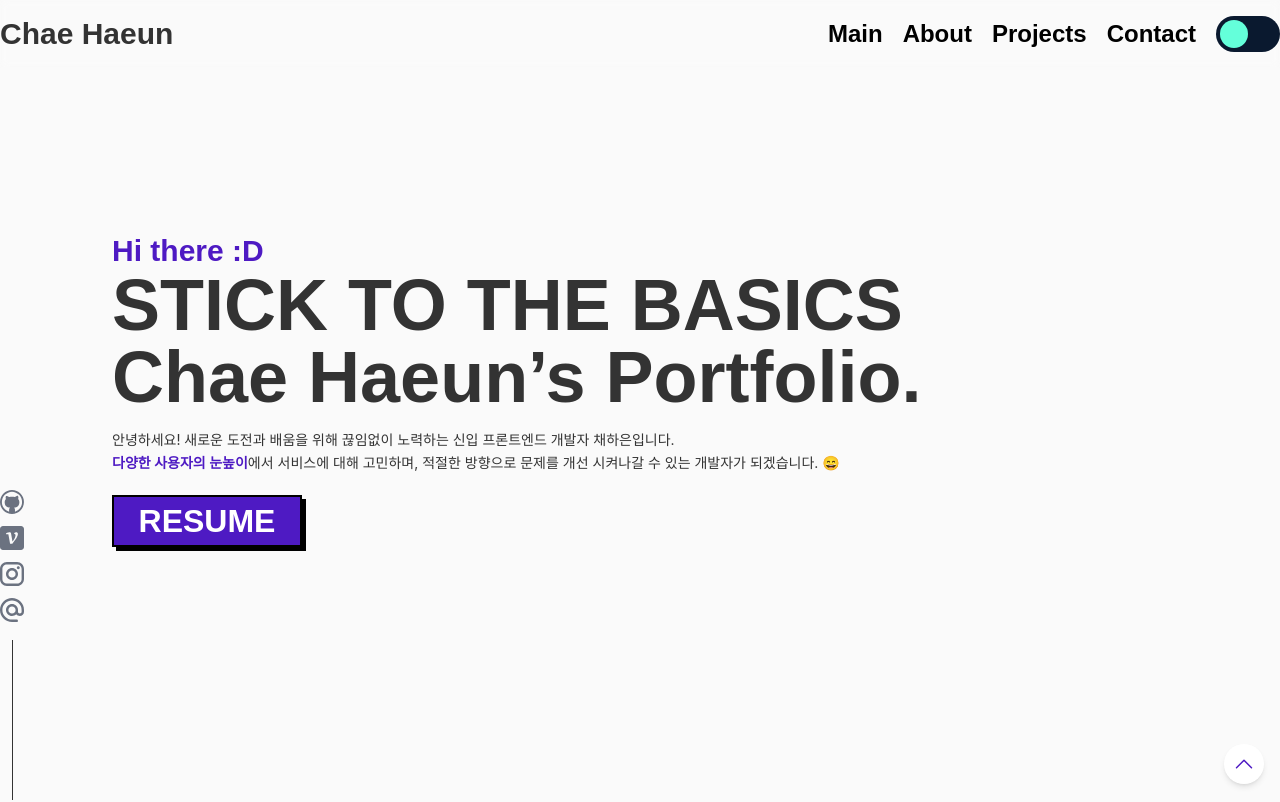
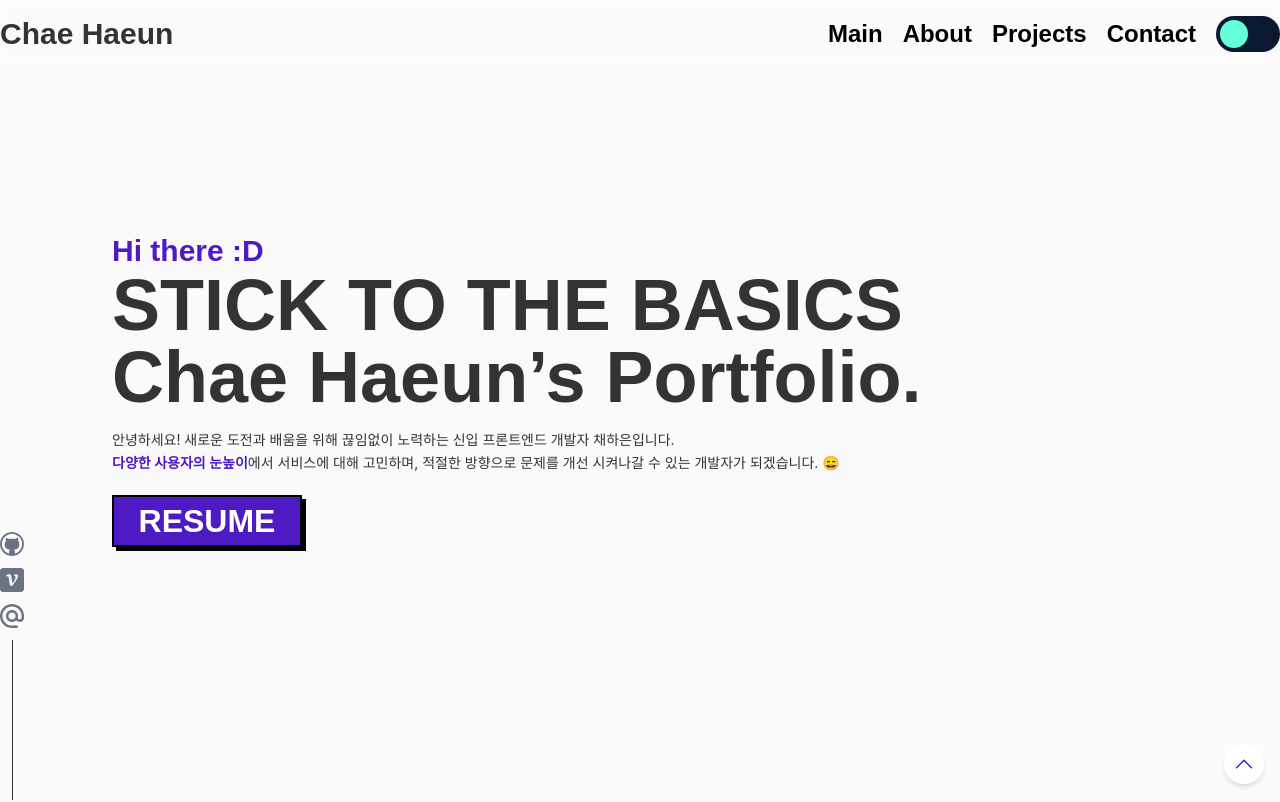
Before and after one commit to chaehaeun/my-portfolio, a React (Vite) app: page / in a window 1280 px wide. Shown: the top 802 px of the page. Built offline with nearby package versions, Linux system fonts and the light colour scheme; no server answers; the database is empty; a web font is replaced by a local one.

Commit message:
[❇️] 주소 추가

```diff
--- a/src/components/Footer/Footer.tsx
+++ b/src/components/Footer/Footer.tsx
@@ -66,7 +66,7 @@ const Footer = () => {
               </svg>
             </a>
           </li> */}
-          <li>
+          {/* <li>
             <a rel="noopener noreferrer" target="_blank" href="">
               <svg
                 className="w-6 h-6"
@@ -82,9 +82,9 @@ const Footer = () => {
                 />
               </svg>
             </a>
-          </li>
+          </li> */}
           <li>
-            <button type="button">
+            <a href="mailto: chae_3210@naver.com">
               <svg
                 className="w-6 h-6"
                 viewBox="0 0 20 20"
@@ -98,7 +98,7 @@ const Footer = () => {
                   fill="#E0E0E0"
                 />
               </svg>
-            </button>
+            </a>
           </li>
         </ul>
       </div>
--- a/src/components/MainSection/MainSection.tsx
+++ b/src/components/MainSection/MainSection.tsx
@@ -8,7 +8,10 @@ interface MainSectionProps {
 
 const MainSection: React.FC<MainSectionProps> = forwardRef((_props, ref) => {
   const onClick = () => {
-    window.open('', '_blank')
+    window.open(
+      'https://gregarious-hibiscus-c7f.notion.site/Frontend-Developer-e010bc2ddced488c8ec0be95ede47639',
+      '_blank',
+    )
   }
 
   return (
--- a/src/components/UI/Button/Button.tsx
+++ b/src/components/UI/Button/Button.tsx
@@ -8,8 +8,6 @@ export interface ButtonProps {
   onClick?: () => void
   ariaLabel?: string
 }
-
-// const BASE_BUTTON_CLASSES = ''
 
 const Button: React.FC<ButtonProps> = ({
   label,
```
